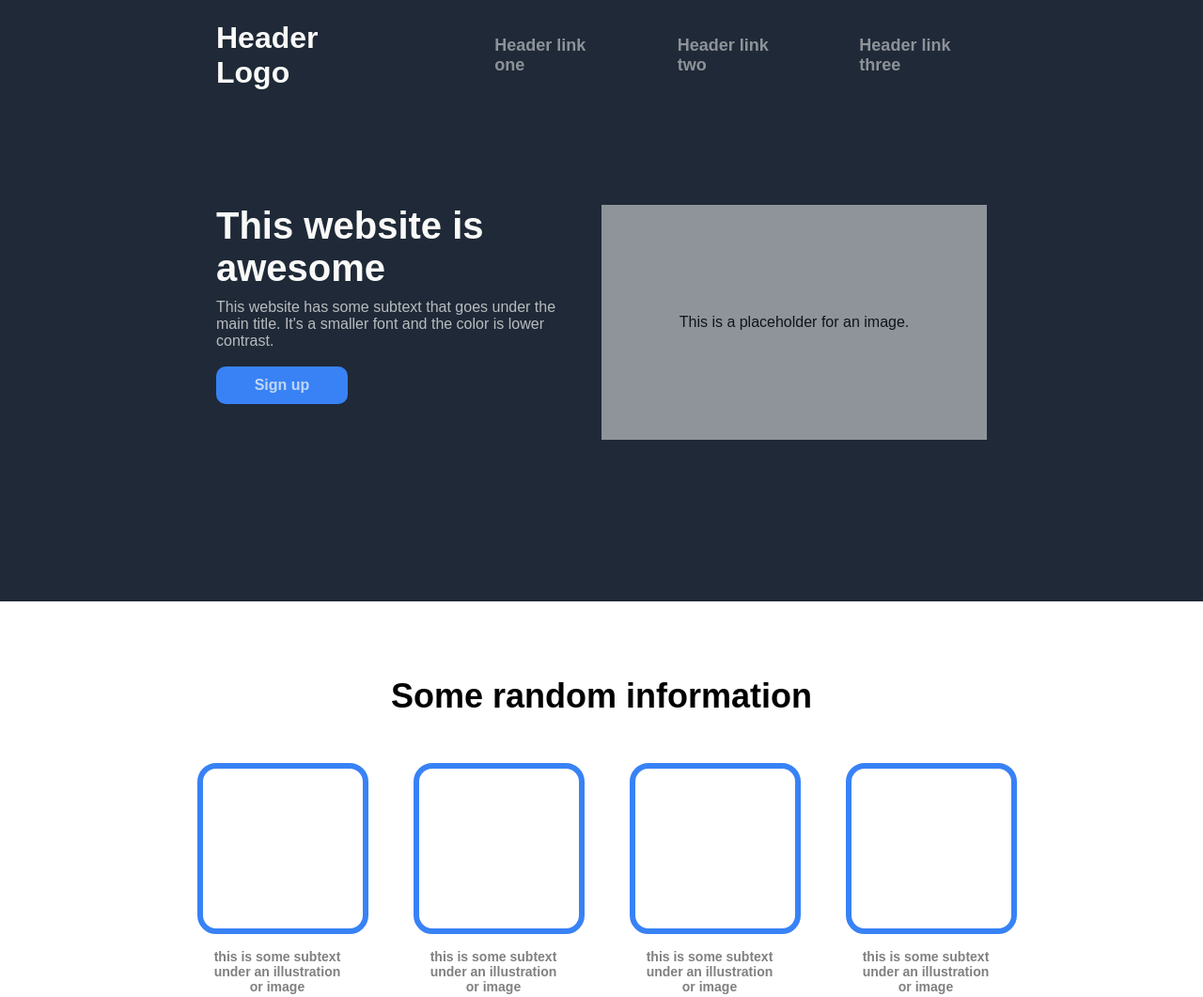
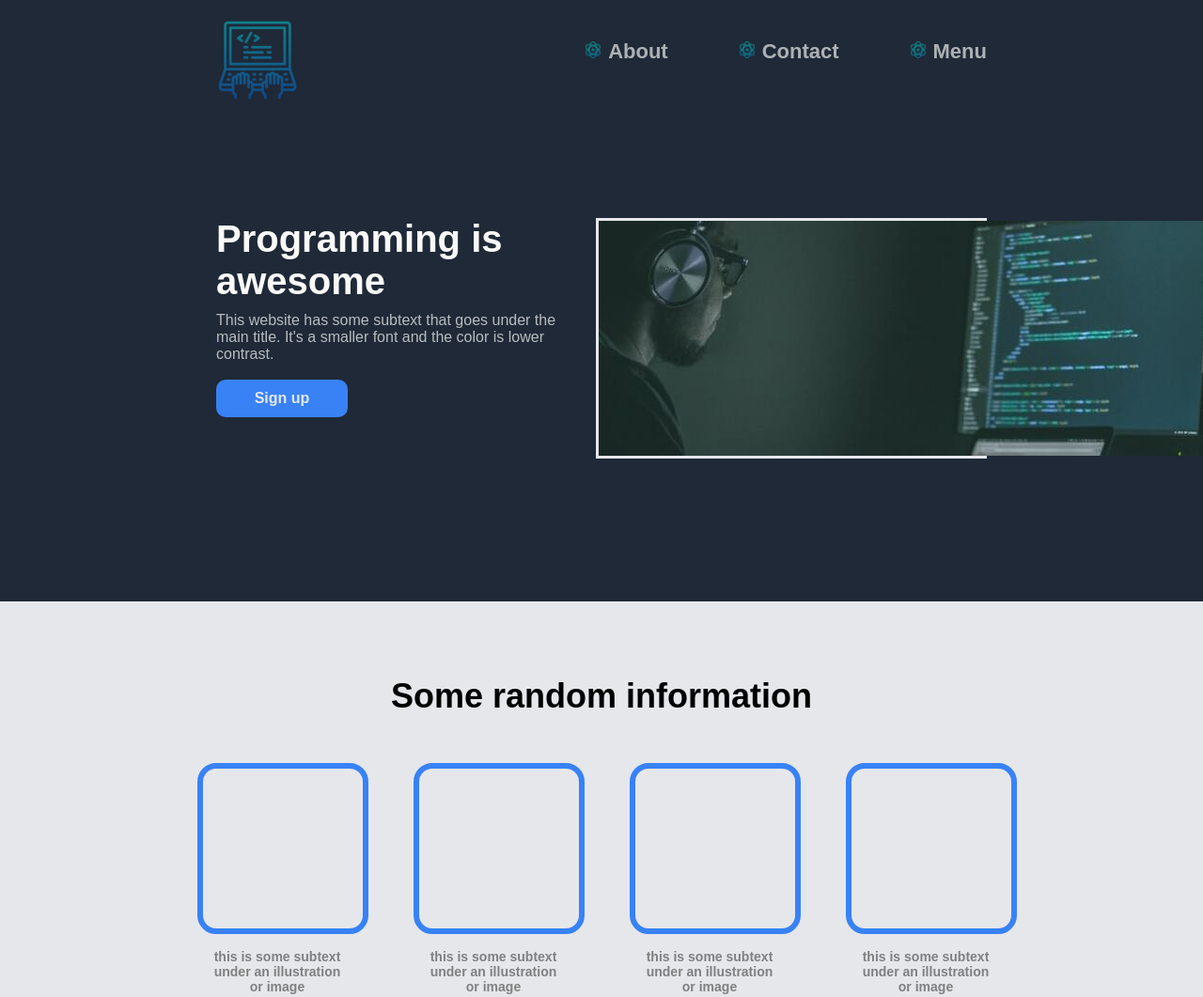
Before and after one commit to trifan-nicusor/landing-page, a plain HTML site: page index.html in a window 1280 px wide. Shown: the top 1061 px of the page at 94% size. Drawn offline with Linux system fonts and the light colour scheme.

Commit message:
Updated header section

```diff
--- a/index.html
+++ b/index.html
@@ -9,24 +9,24 @@
 <header>
     <div class="nav-bar">
         <div class="header-logo">
-            <span>Header Logo</span>
+            <img src="resources/header-logo.png" alt="header-logo">
         </div>
         <ul>
-            <li><a href="https://github.com/trifan-nicusor" target="-blank">Header link one</a></li>
-            <li><a href="https://github.com/trifan-nicusor" target="-blank">Header link two</a></li>
-            <li><a href="https://github.com/trifan-nicusor" target="-blank">Header link three</a></li>
+            <li><a href="https://github.com/trifan-nicusor" target="-blank">About</a></li>
+            <li><a href="https://github.com/trifan-nicusor" target="-blank">Contact</a></li>
+            <li><a href="https://github.com/trifan-nicusor" target="-blank">Menu</a></li>
         </ul>
     </div>
-    <div class="header-bottom-content-wrapper">
+    <div class="header-bottom-content">
         <div class="left-cell-content">
-            <h1>This website is <br> awesome</h1>
+            <h1>Programming is <br> awesome</h1>
             <span>This website has some subtext that goes under the <br> main title. It's a smaller font and the color is lower <br> contrast.</span>
             <div class="sign-up-button">
-                <span>Sign up</span>
+                <a href="https://github.com/trifan-nicusor" target="-blank">Sign up</a>
             </div>
         </div>
         <div class="right-cell-content">
-            <span>This is a placeholder for an image.</span>
+            <img src="resources/header-image.jpg" alt="programmer-image">
         </div>
     </div>
 </header>
--- a/style.css
+++ b/style.css
@@ -20,11 +20,11 @@ header {
 }
 
 .nav-bar ul {
-    list-style: none;
+    list-style: url("resources/nav-bar-icons.png");
     display: flex;
     justify-content: space-evenly;
-    font-size: 18px;
-    opacity: 0.5;
+    font-size: 22px;
+    opacity: 65%;
 }
 
 .nav-bar a {
@@ -33,26 +33,18 @@ header {
 }
 
 .nav-bar li {
-    margin-left: 70px;
+    margin-left: 100px;
 }
 
 .header-logo {
-    display: flex;
-    align-items: center;
-    font-size: 32px;
+    object-fit: fill;
+    opacity: 45%;
 }
 
-.header-bottom-content-wrapper {
+.header-bottom-content {
     padding-top: 120px;
     height: 250px;
     display: flex;
-}
-
-.right-cell-content {
-    height: 100%;
-    background-color: white;
-    opacity: 0.5;
-    width: 50%;
 }
 
 .left-cell-content {
@@ -83,18 +75,23 @@ header {
     justify-content: center;
     background-color: #3882F6;
     border-radius: 10px;
+    color: #E5E7EB;
 }
 
-.right-cell-content span {
+.sign-up-button a {
+    text-decoration: none;
+    color: #E5E7EB;
+}
+
+.right-cell-content {
     height: 100%;
-    display: flex;
-    align-items: center;
-    justify-content: center;
+    width: 50%;
+    border: 3px solid #E5E7EB;;
 }
 
 main {
     height: 1250px;
-    background-color: white;
+    background-color: #E5E7EB;;
 }
 
 .first-container-wrapper {
@@ -142,7 +139,7 @@ main {
 
 .second-container-wrapper {
     height: 400px;
-    background-color: #E5E7EB;
+    background-color: grey;
 }
 
 .second-container-text-wrapper {
@@ -182,7 +179,7 @@ main {
     margin: 0 230px;
     display: flex;
     justify-content: space-between;
-    color: white;
+    color: #E5E7EB;
 }
 
 .third-container-text {
@@ -212,7 +209,7 @@ main {
 .third-container-sign-up-button span {
     height: 42px;
     width: 150px;
-    border: 3px solid white;
+    border: 3px solid #E5E7EB;;
     display: flex;
     justify-content: center;
     align-items: center;
```
Also changed, not shown: resources/header-image.jpg (added), resources/header-logo.png (added), resources/nav-bar-icons.png (added).
